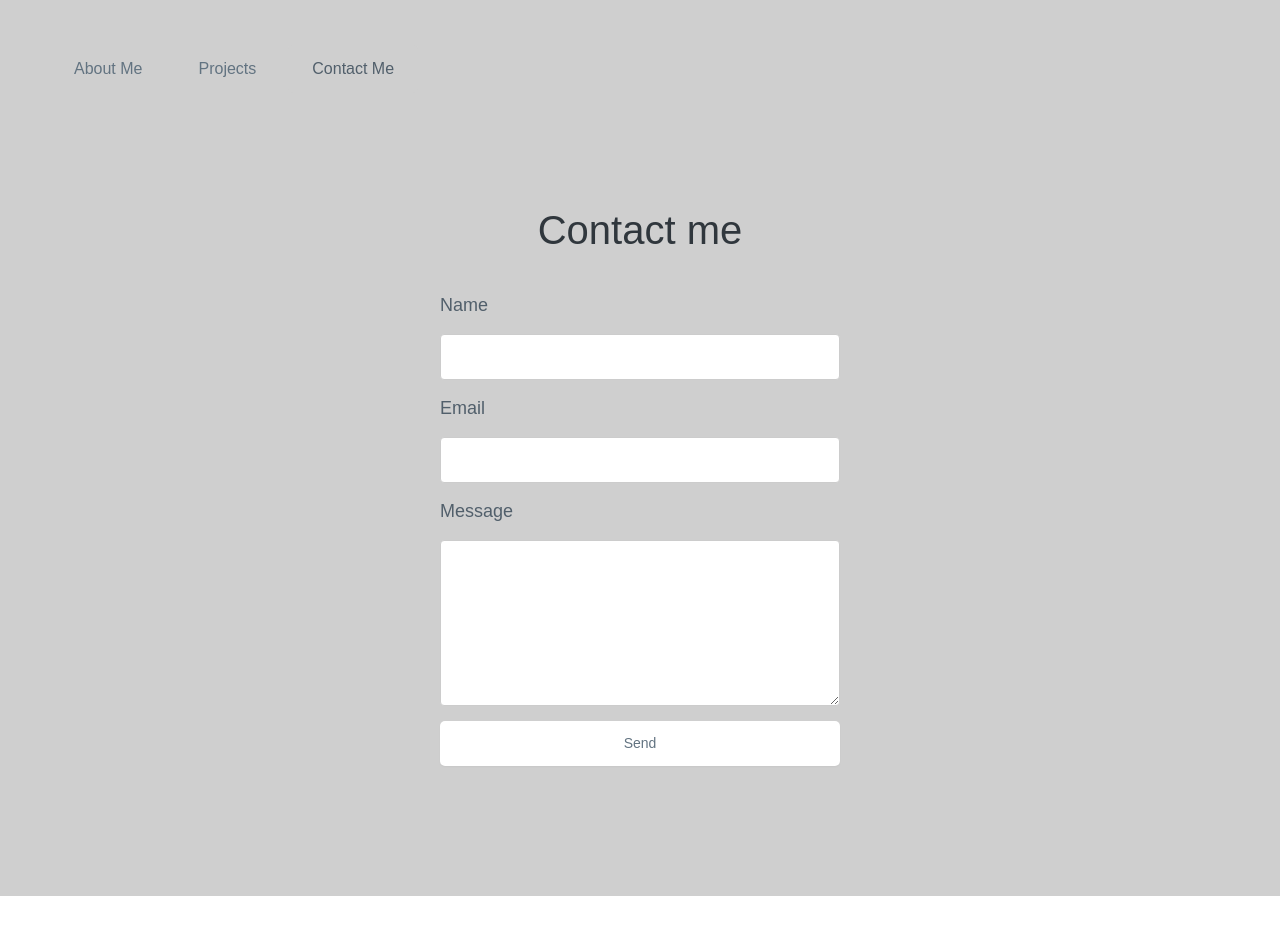
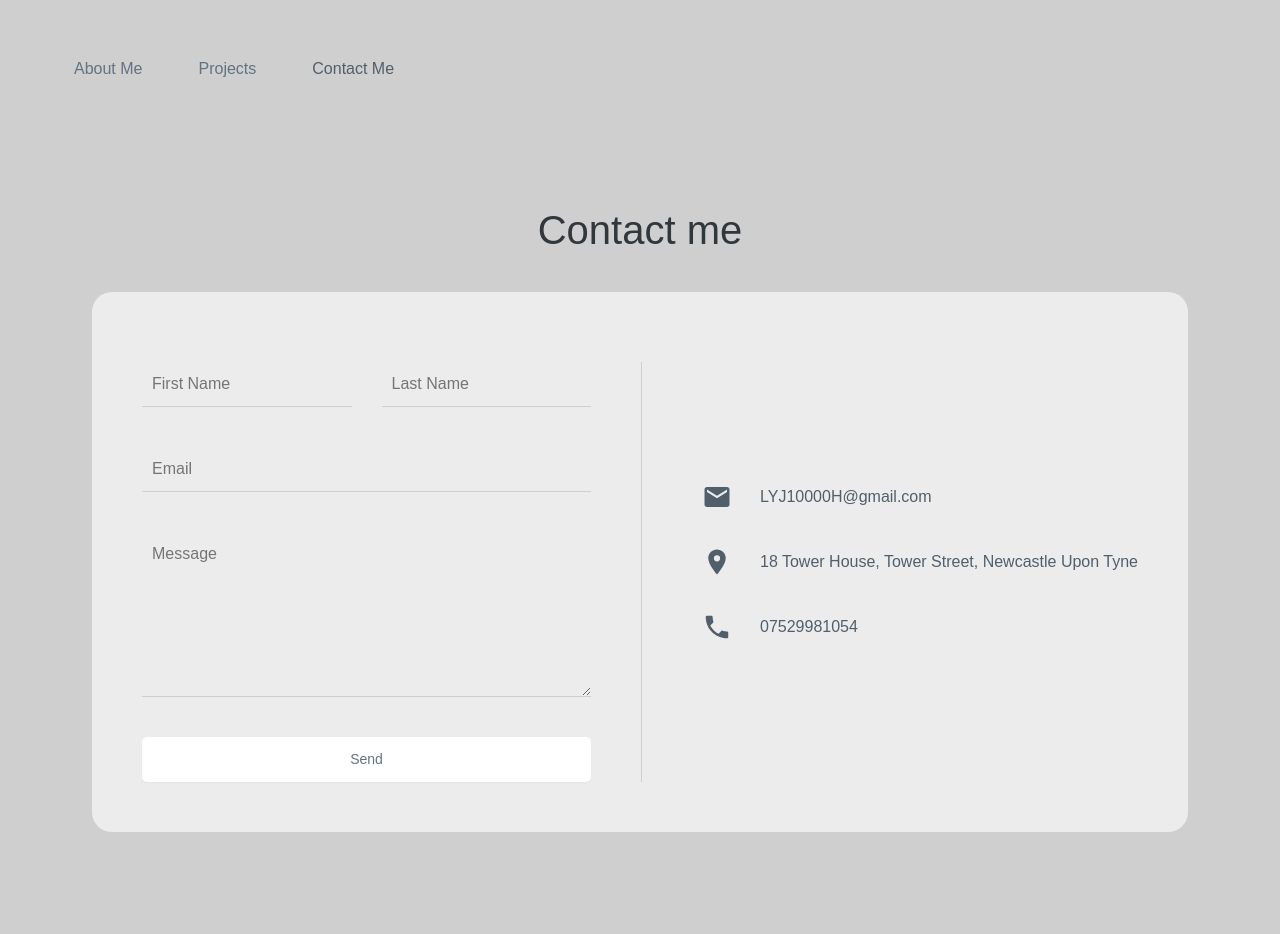
Before and after one commit to JellyYJ/portfolio, a React (Vite) app in the folder portfolio/: page /contactMe in a window 1280 px wide. Shown: the top 934 px of the page. Before the commit the page ends 896 px from the top, so only its background shows below. Built offline with nearby package versions, Linux system fonts and the light colour scheme.

Commit message:
Update styles for ContactMe

```diff
--- a/portfolio/src/pages/ContactMe.jsx
+++ b/portfolio/src/pages/ContactMe.jsx
@@ -3,42 +3,73 @@ import emailjs from "@emailjs/browser";
 import styled from "styled-components";
 import Heading from "../ui/Heading";
 import Button from "../ui/Button";
+import ContactInfoContainer from "../ui/ContactInfoContainer";
 
-// const Container = styled.div`
-//   display: flex;
-//   flex-direction: column;
-//   align-items: center;
-//   padding: 2rem;
-//   background-color: aliceblue;
-// `;
+const Container = styled.div`
+  display: flex;
+  flex-direction: row;
+  align-items: center;
+  padding: 5rem;
+  gap: 5rem;
+  border-radius: 20px;
+
+  background-color: var(--color-brown-50);
+
+  @media (max-width: 1024px) {
+    transition: all 0.3s;
+    flex-direction: column;
+    max-width: 65rem;
+  }
+`;
 
 const StyledForm = styled.form`
   display: flex;
   flex-direction: column;
-  gap: 1.5rem;
-  max-width: 40rem;
+  gap: 4rem;
+  max-width: 50rem;
+  padding: 0 5rem 0 0;
   width: 100%;
+  border-right: 1px solid var(--color-brown-100);
+  margin-top: 2rem;
+
+  @media (max-width: 1024px) {
+    transition: all 0.3s;
+    border: transparent;
+    padding: 0;
+  }
 `;
 
-const StyledLabel = styled.label`
-  font-size: 1.8rem;
+const NameContainer = styled.div`
+  display: flex;
+  flex-direction: row;
+  gap: 3rem;
 `;
 
 const StyledInput = styled.input`
   width: 100%;
   padding: 1rem;
-  border: 1px solid #ccc;
-  border-radius: 4px;
+  border: transparent;
+  border-bottom: 1px solid var(--color-brown-100);
   box-sizing: border-box;
+  background-color: var(--color-brown-50);
+
+  &:focus {
+    border-bottom-color: var(--color-brown-500);
+  }
 `;
 
 const StyledTextarea = styled.textarea`
   width: 100%;
   padding: 1rem;
-  border: 1px solid #ccc;
-  border-radius: 4px;
+  border: transparent;
+  border-bottom: 1px solid var(--color-brown-100);
   resize: vertical;
   box-sizing: border-box;
+  background-color: var(--color-brown-50);
+
+  &:focus {
+    border-bottom-color: var(--color-brown-700);
+  }
 `;
 
 const ErrorMessage = styled.p`
@@ -75,15 +106,41 @@ function ContactMe() {
   return (
     <>
       <Heading as="h3">Contact me</Heading>
+      <Container>
         <StyledForm ref={form} onSubmit={handleSendEmail}>
-        <StyledLabel htmlFor="from_name">Name</StyledLabel>
-        <StyledInput type="text" name="from_name" id="from_name" required />
+          <NameContainer>
+            <StyledInput
+              type="text"
+              name="first_name"
+              id="first_name"
+              placeholder="First Name"
+              required
+            />
 
-        <StyledLabel htmlFor="from_email">Email</StyledLabel>
-        <StyledInput type="email" name="from_email" id="from_email" required />
+            <StyledInput
+              type="text"
+              name="last_name"
+              id="last_name"
+              placeholder="Last Name"
+              required
+            />
+          </NameContainer>
 
-        <StyledLabel htmlFor="message">Message</StyledLabel>
-        <StyledTextarea name="message" id="message" rows="6" required />
+          <StyledInput
+            type="email"
+            name="from_email"
+            id="from_email"
+            placeholder="Email"
+            required
+          />
+
+          <StyledTextarea
+            name="message"
+            id="message"
+            rows="6"
+            placeholder="Message"
+            required
+          />
 
           <Button type="submit" variation="secondary">
             Send
@@ -95,6 +152,9 @@ function ContactMe() {
             </ErrorMessage>
           )}
         </StyledForm>
+
+        <ContactInfoContainer />
+      </Container>
     </>
   );
 }
--- /dev/null
+++ b/portfolio/src/ui/ContactInfo.jsx
@@ -0,0 +1,38 @@
+import React from "react";
+import styled from "styled-components";
+
+const ContactItem = styled.div`
+  display: flex;
+  flex-direction: row;
+  align-items: center;
+  gap: 1.8rem;
+
+  @media (max-width: 1024px) {
+    flex-direction: column;
+    transition: all 0.3s;
+  }
+`;
+
+const Icon = styled.div`
+  display: flex;
+  font-size: 3rem;
+  padding: 1rem;
+  /* background-color: var(--color-brown-50); */
+  /* border-radius: 50%; */
+`;
+
+function ContactInfo({ infoData }) {
+  return (
+    <>
+      {infoData.map((info, idx) => (
+        <ContactItem key={idx}>
+          <Icon>{info.icon}</Icon>
+          {/* <Label as="h5">{info.label}:</Label> */}
+          <p>{info.value}</p>
+        </ContactItem>
+      ))}
+    </>
+  );
+}
+
+export default ContactInfo;
--- /dev/null
+++ b/portfolio/src/ui/ContactInfoContainer.jsx
@@ -0,0 +1,37 @@
+import styled from "styled-components";
+import { MdEmail, MdLocationOn, MdPhone } from "react-icons/md";
+import ContactInfo from "./ContactInfo";
+
+const Container = styled.div`
+  display: grid;
+  grid-template-rows: repeat(3, 1fr);
+  gap: 1.5rem;
+  width: 60%;
+
+  @media (max-width: 1024px) {
+    grid-template-columns: repeat(3, 1fr);
+    width: 100%;
+    height: 15rem;
+    transition: all 0.3s;
+  }
+`;
+
+const infoData = [
+  { icon: <MdEmail />, label: "Email", value: "LYJ10000H@gmail.com" },
+  {
+    icon: <MdLocationOn />,
+    label: "Address",
+    value: "18 Tower House, Tower Street, Newcastle Upon Tyne",
+  },
+  { icon: <MdPhone />, label: "Phone", value: "07529981054" },
+];
+
+function ContactInfoContainer() {
+  return (
+    <Container>
+      <ContactInfo infoData={infoData} />
+    </Container>
+  );
+}
+
+export default ContactInfoContainer;
```
Lines whose indentation alone changed are shown as unchanged.
